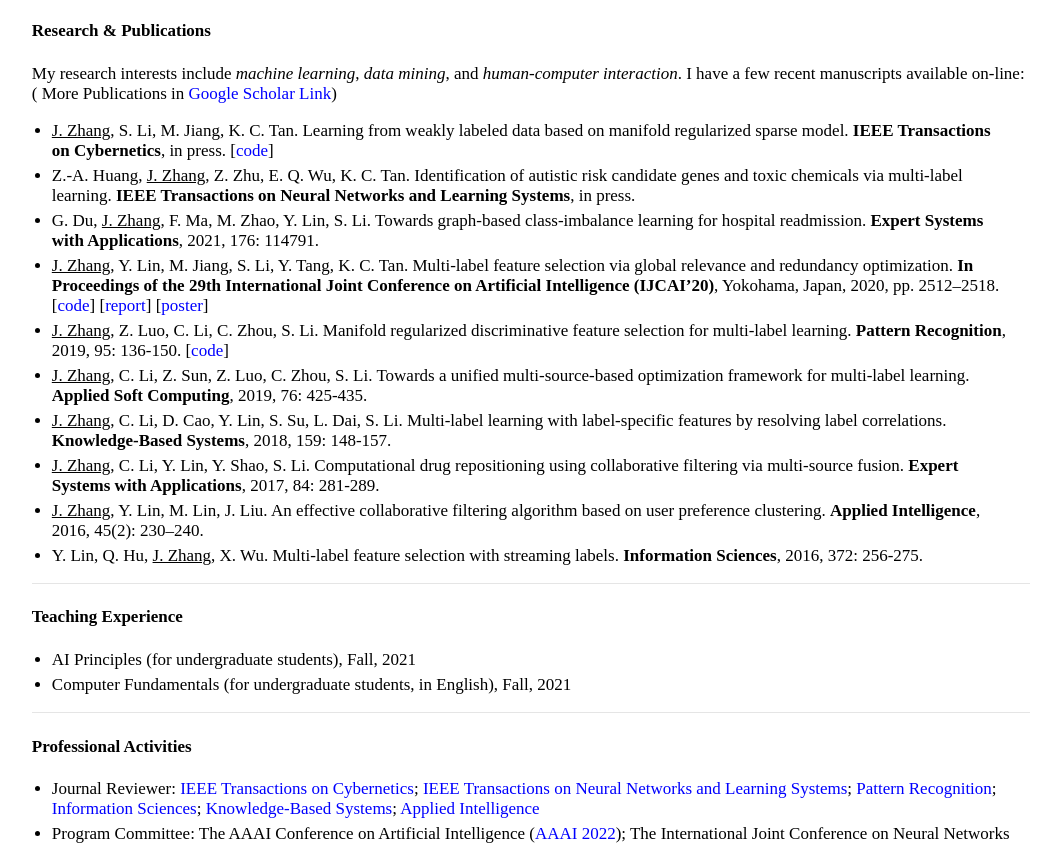
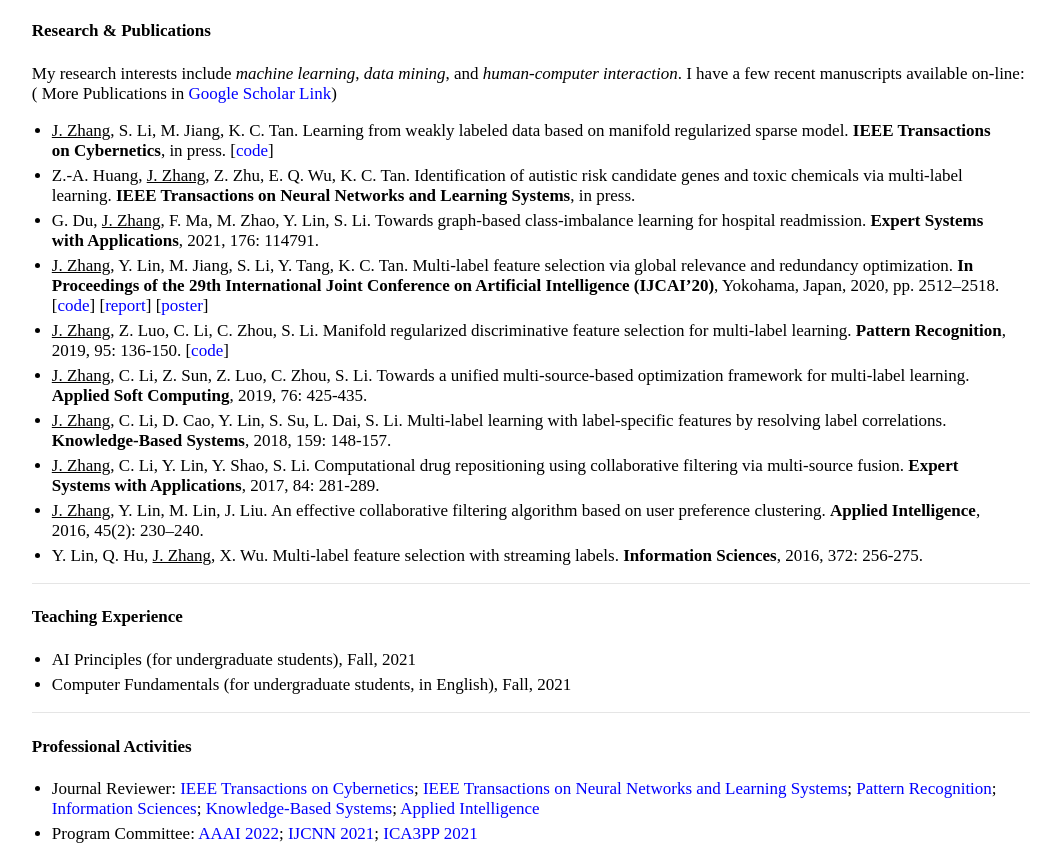
Before and after one commit to jiazhang-ml/jiazhang-ml.github.io, a Jekyll site: the page built from index.md, in a window 1280 px wide, cut to the strip 262-1107 px from the top of the page. Shown: the whole strip, without its empty margins (109-1164 px from the left). Built offline with Jekyll 4.4.1, drawn with Linux system fonts in a browser that asks for light colours; some of the changed text lies outside the part shown.

Commit message:
Update index.md

```diff
--- a/index.md
+++ b/index.md
@@ -39,4 +39,4 @@ My research interests include *machine learning*, *data mining*, and *human-comp
 
 #### Professional Activities
 * Journal Reviewer: [IEEE Transactions on Cybernetics](https://mc.manuscriptcentral.com/cyb-ieee); [IEEE Transactions on Neural Networks and Learning Systems](https://mc.manuscriptcentral.com/tnnls); [Pattern Recognition](https://www.journals.elsevier.com/pattern-recognition/); [Information Sciences](https://www.journals.elsevier.com/information-sciences); [Knowledge-Based Systems](https://www.journals.elsevier.com/knowledge-based-systems); [Applied Intelligence](https://www.editorialmanager.com/apin/Default.aspx)
-* Program Committee: The AAAI Conference on Artificial Intelligence ([AAAI 2022](https://aaai.org/Conferences/AAAI-22/)); The International Joint Conference on Neural Networks ([IJCNN 2021](https://www.ijcnn.org/)); The International Conference on Algorithms and Architectures for Parallel Processing ([ICA3PP 2021](http://nsclab.org/ica3pp2021/))
+* Program Committee: [AAAI 2022](https://aaai.org/Conferences/AAAI-22/); [IJCNN 2021](https://www.ijcnn.org/); [ICA3PP 2021](http://nsclab.org/ica3pp2021/)
```
